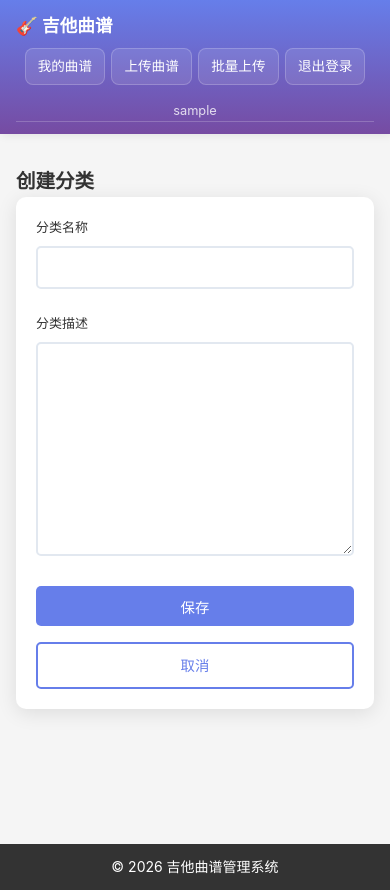
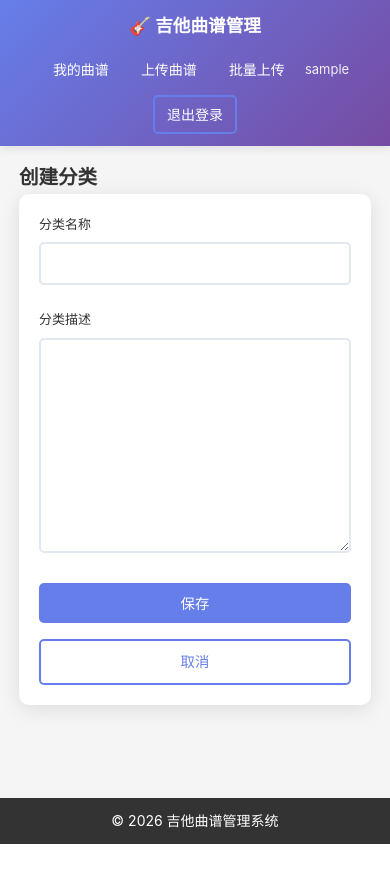
Before and after one commit to humilate/guitar-manage, a Django app: page /sheets/category/add/ in a window 390 px wide. After the commit the page ends 844 px from the top, so only its background shows below. Run offline with Django 5.2, Linux system fonts and the light colour scheme; the visitor is signed in with stand-in values (Sample User, id 1).

Commit message:
还原导航栏按钮样式

```diff
--- a/sheets/templates/sheets/base.html
+++ b/sheets/templates/sheets/base.html
@@ -9,21 +9,22 @@
     {% block extra_css %}{% endblock %}
 </head>
 <body>
-    <div class="app-layout">
     <nav class="navbar">
-            <a href="{% url 'dashboard' %}" class="logo">🎸 吉他曲谱</a>
+        <div class="container">
+            <a href="{% url 'dashboard' %}" class="logo">🎸 吉他曲谱管理</a>
             {% if user.is_authenticated %}
             <div class="nav-links">
                 <a href="{% url 'dashboard' %}">我的曲谱</a>
                 <a href="{% url 'add_sheet' %}">上传曲谱</a>
                 <a href="{% url 'upload_folder' %}">批量上传</a>
-                <a href="{% url 'logout' %}">退出登录</a>
+                <span class="username">{{ user.username }}</span>
+                <a href="{% url 'logout' %}" class="btn btn-outline">退出登录</a>
             </div>
-            <div class="nav-user">{{ user.username }}</div>
             {% endif %}
+        </div>
     </nav>
 
-        <main class="main-content">
+    <main class="container">
         {% if messages %}
         <div class="messages">
             {% for message in messages %}
@@ -36,7 +37,6 @@
 
         {% block content %}{% endblock %}
     </main>
-    </div>
 
     <footer class="footer">
         <div class="container">
--- a/static/sheets/css/style.css
+++ b/static/sheets/css/style.css
@@ -20,79 +20,46 @@ body {
     padding: 0 20px;
 }
 
-.app-layout {
-    display: flex;
-    min-height: 100vh;
+.navbar {
+    background: linear-gradient(135deg, #667eea 0%, #764ba2 100%);
+    color: white;
+    padding: 1rem 0;
+    box-shadow: 0 2px 10px rgba(0,0,0,0.1);
 }
 
-.navbar {
-    width: 240px;
-    min-height: 100vh;
-    background: linear-gradient(180deg, #667eea 0%, #764ba2 100%);
-    color: white;
-    padding: 2rem 1.25rem;
-    box-shadow: 2px 0 10px rgba(0,0,0,0.1);
+.navbar .container {
     display: flex;
-    flex-direction: column;
-    gap: 1.5rem;
-    position: fixed;
-    left: 0;
-    top: 0;
-    bottom: 0;
-    overflow-y: auto;
-    z-index: 100;
+    justify-content: space-between;
+    align-items: center;
 }
 
-.navbar .logo {
+.logo {
     color: white;
     text-decoration: none;
-    font-size: 1.35rem;
+    font-size: 1.5rem;
     font-weight: bold;
-    text-align: center;
-    padding-bottom: 1rem;
-    border-bottom: 1px solid rgba(255,255,255,0.2);
 }
 
 .nav-links {
     display: flex;
-    flex-direction: column;
-    gap: 0.5rem;
+    align-items: center;
+    gap: 1rem;
 }
 
 .nav-links a {
     color: white;
     text-decoration: none;
-    padding: 0.75rem 1rem;
-    border-radius: 8px;
-    transition: all 0.3s;
-    font-weight: 500;
-    font-size: 0.95rem;
-    background: rgba(255,255,255,0.1);
-    border: 1px solid rgba(255,255,255,0.2);
-    text-align: center;
+    padding: 0.5rem 1rem;
+    border-radius: 5px;
+    transition: background 0.3s;
 }
 
 .nav-links a:hover {
-    background: rgba(255,255,255,0.25);
-    border-color: rgba(255,255,255,0.4);
-    transform: translateX(4px);
+    background: rgba(255,255,255,0.2);
 }
 
-.nav-user {
-    color: rgba(255,255,255,0.8);
-    font-size: 0.85rem;
-    text-align: center;
-    margin-top: auto;
-    padding-top: 1rem;
-    border-top: 1px solid rgba(255,255,255,0.2);
-}
-
-.main-content {
-    flex: 1;
-    margin-left: 240px;
-    padding: 2rem 3rem;
-    max-width: 100%;
-    box-sizing: border-box;
+.username {
+    color: rgba(255,255,255,0.9);
 }
 
 .btn {
@@ -624,57 +591,32 @@ body {
         font-size: 14px;
     }
 
-    .app-layout {
-        flex-direction: column;
+    .container {
+        padding: 0 15px;
     }
 
     .navbar {
-        width: 100%;
-        min-height: auto;
-        position: relative;
-        flex-direction: row;
-        flex-wrap: wrap;
-        padding: 0.75rem 1rem;
-        gap: 0.5rem;
+        padding: 0.75rem 0;
     }
 
-    .navbar .logo {
-        font-size: 1.1rem;
-        padding-bottom: 0;
-        border-bottom: none;
-        width: 100%;
-        text-align: left;
+    .navbar .container {
+        flex-direction: column;
+        gap: 0.75rem;
+    }
+
+    .logo {
+        font-size: 1.25rem;
     }
 
     .nav-links {
-        flex-direction: row;
         flex-wrap: wrap;
         justify-content: center;
-        gap: 0.4rem;
-        width: 100%;
+        gap: 0.5rem;
     }
 
     .nav-links a {
         padding: 0.4rem 0.75rem;
-        font-size: 0.85rem;
-    }
-
-    .nav-links a:hover {
-        transform: none;
-    }
-
-    .nav-user {
-        width: 100%;
-        margin-top: 0;
-        padding-top: 0.5rem;
-        border-top: none;
-        border-bottom: 1px solid rgba(255,255,255,0.2);
-        font-size: 0.8rem;
-    }
-
-    .main-content {
-        margin-left: 0;
-        padding: 1rem;
+        font-size: 0.875rem;
     }
 
     .auth-container {
```
Lines whose indentation alone changed are shown as unchanged.
